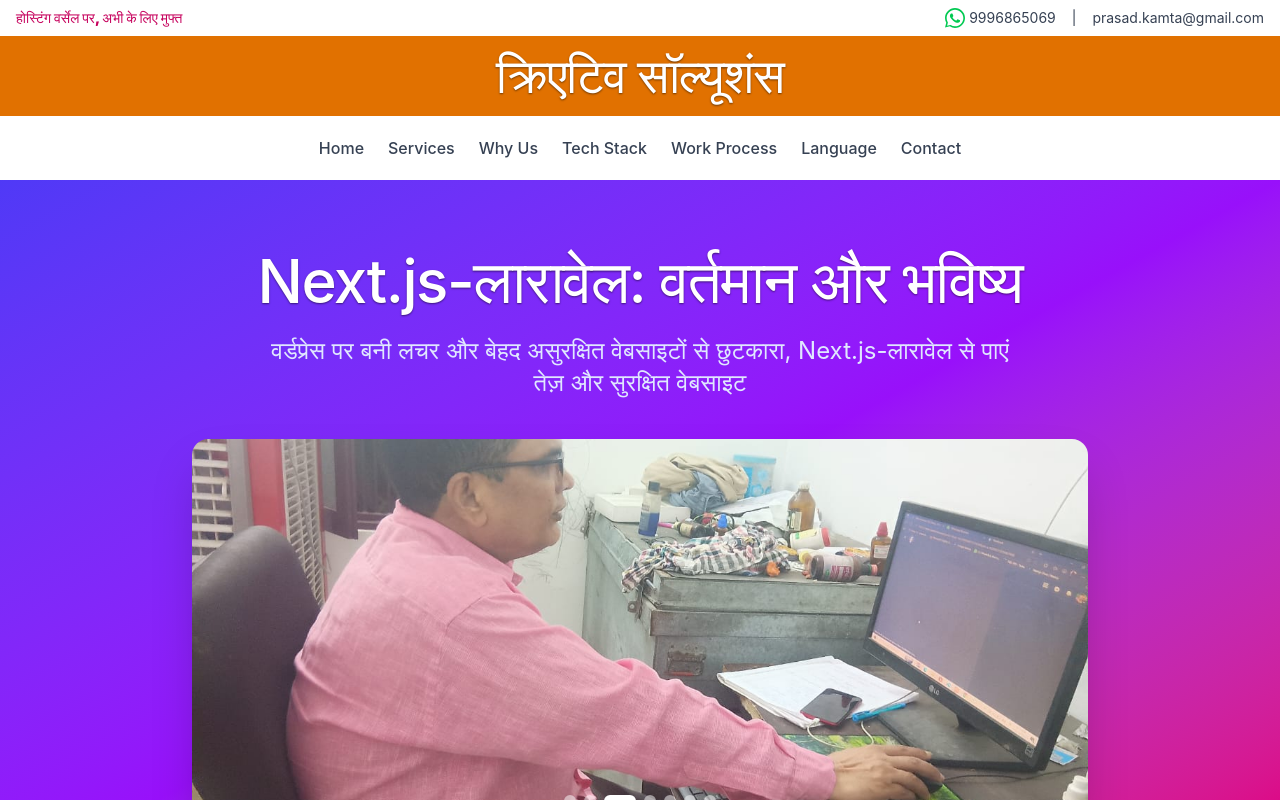
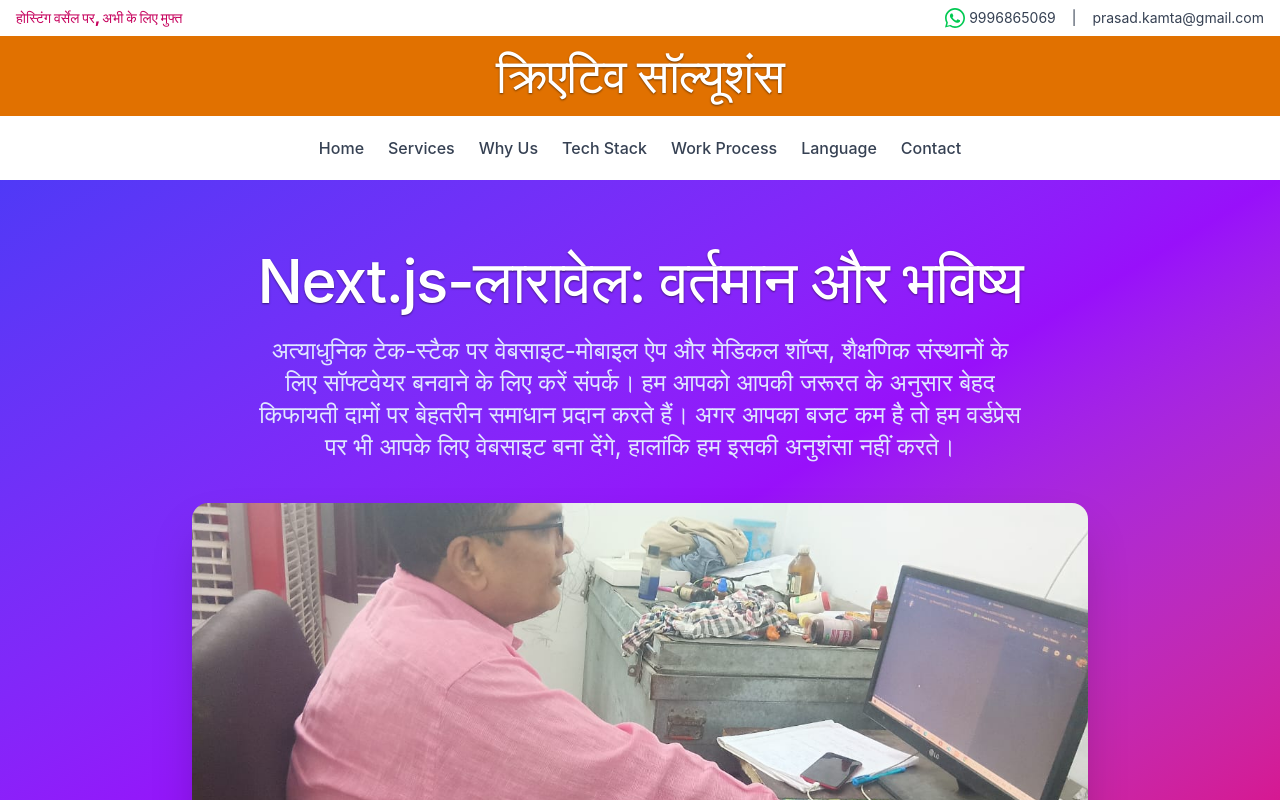
Before and after one commit to kp1153/creativesolutions, a Next.js app: page / in a window 1280 px wide. Shown: the top 800 px of the page. Built offline with nearby package versions, Linux system fonts and the light colour scheme; no server answers.

Commit message:
force deploy

```diff
--- a/components/HeroSection.js
+++ b/components/HeroSection.js
@@ -57,8 +57,11 @@
               Next.js-लारावेल: वर्तमान और भविष्य
             </h1>
             <p className="text-lg md:text-2xl text-indigo-100 max-w-3xl mx-auto">
-              वर्डप्रेस पर बनी लचर और बेहद असुरक्षित वेबसाइटों से छुटकारा,
-              Next.js-लारावेल से पाएं तेज़ और सुरक्षित वेबसाइट
+              अत्याधुनिक टेक-स्टैक पर वेबसाइट-मोबाइल ऐप और मेडिकल शॉप्स,
+              शैक्षणिक संस्थानों के लिए सॉफ्टवेयर बनवाने के लिए करें संपर्क। हम
+              आपको आपकी जरूरत के अनुसार बेहद किफायती दामों पर बेहतरीन समाधान
+              प्रदान करते हैं। अगर आपका बजट कम है तो हम वर्डप्रेस पर भी आपके लिए
+              वेबसाइट बना देंगे, हालांकि हम इसकी अनुशंसा नहीं करते।
             </p>
           </div>
 
```
